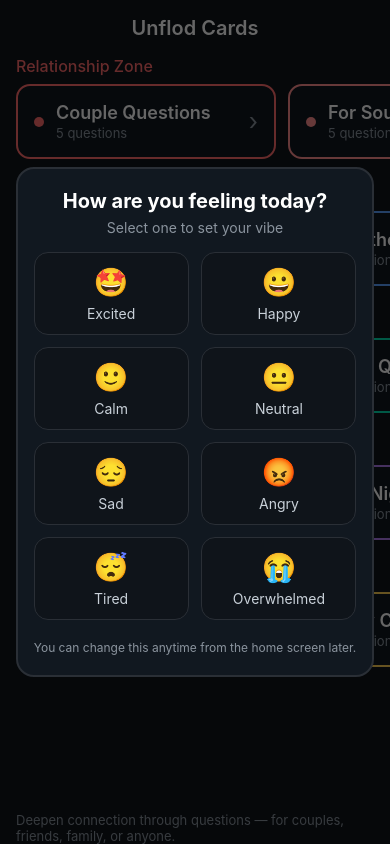
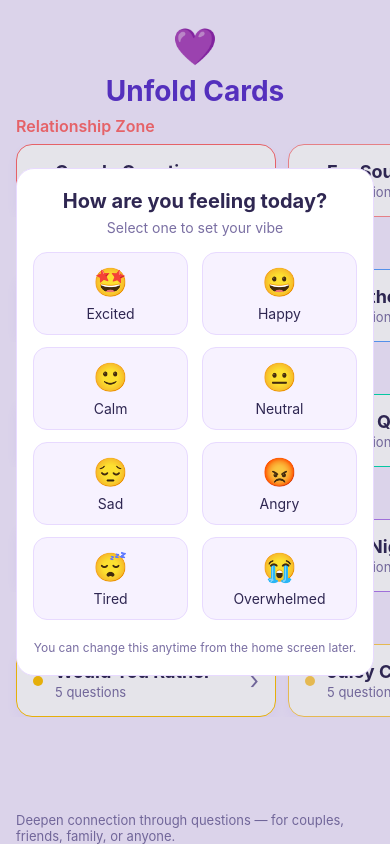
Before and after one commit to Engrjalalkhan/unfold-cards-1, a React Native app: screen / in a window 390 px wide. Built offline with nearby package versions, Linux system fonts and the light colour scheme.

Commit message:
theme and layout changed

```diff
--- a/App.js
+++ b/App.js
@@ -2,6 +2,7 @@
 import React from 'react';
 import { StyleSheet, Text, View, FlatList, TouchableOpacity, SafeAreaView, ScrollView } from 'react-native';
 import { zones } from './data/decks';
+import { theme } from './theme';
 
 function Header({ title, onBack }) {
   return (
@@ -15,6 +16,15 @@
       )}
       <Text style={styles.headerTitle}>{title}</Text>
       <View style={{ width: 64 }} />
+    </View>
+  );
+}
+
+function BrandHeader() {
+  return (
+    <View style={styles.brandHeader}>
+      <Text style={styles.brandIcon}>💜</Text>
+      <Text style={styles.brandTitle}>Unfold Cards</Text>
     </View>
   );
 }
@@ -85,7 +95,7 @@
 function HomeScreen({ onSelectCategory }) {
   return (
     <SafeAreaView style={styles.screen}>
-      <Header title="Unflod Cards" />
+      <BrandHeader />
       <ScrollView contentContainerStyle={{ paddingBottom: 32 }}>
         {zones.map((zone) => (
           <ZoneSection key={zone.id} zone={zone} onSelectCategory={onSelectCategory} />
@@ -167,7 +177,7 @@
 const styles = StyleSheet.create({
   screen: {
     flex: 1,
-    backgroundColor: '#0F141A',
+    backgroundColor: theme.colors.background,
   },
   header: {
     flexDirection: 'row',
@@ -180,14 +190,21 @@
     paddingVertical: 6,
     paddingHorizontal: 8,
     borderRadius: 8,
-    backgroundColor: 'rgba(255,255,255,0.08)',
+    backgroundColor: theme.colors.surfaceTint,
   },
-  backText: { color: '#C9D1D9', fontSize: 16 },
-  headerTitle: { color: '#FFFFFF', fontSize: 20, fontWeight: '600' },
+  backText: { color: theme.colors.textMuted, fontSize: 16 },
+  headerTitle: { color: theme.colors.text, fontSize: 20, fontWeight: '600' },
+  brandHeader: {
+    alignItems: 'center',
+    paddingTop: 24,
+    paddingBottom: 8,
+  },
+  brandIcon: { fontSize: 36 },
+  brandTitle: { color: theme.colors.primaryText, fontSize: 28, fontWeight: '700', marginTop: 6 },
   sectionTitle: {
-    color: '#C9D1D9',
+    color: theme.colors.textMuted,
     fontSize: 16,
-    fontWeight: '500',
+    fontWeight: '600',
     marginBottom: 8,
     paddingHorizontal: 16,
   },
@@ -195,28 +212,33 @@
     flexDirection: 'row',
     alignItems: 'center',
     padding: 16,
-    borderRadius: 14,
-    backgroundColor: '#111820',
-    borderWidth: 2,
+    borderRadius: 16,
+    backgroundColor: theme.colors.surface,
+    borderWidth: 1,
+    borderColor: theme.colors.border,
     minWidth: 260,
+    shadowColor: theme.colors.shadow,
+    shadowOpacity: 0.35,
+    shadowOffset: { width: 0, height: 6 },
+    shadowRadius: 12,
   },
   deckBadge: { width: 10, height: 10, borderRadius: 5, marginRight: 12 },
-  deckTitle: { color: '#FFFFFF', fontSize: 18, fontWeight: '600' },
-  deckSubtitle: { color: '#8B949E', fontSize: 13, marginTop: 2 },
-  chevron: { color: '#8B949E', fontSize: 24, marginLeft: 12 },
+  deckTitle: { color: theme.colors.text, fontSize: 18, fontWeight: '700' },
+  deckSubtitle: { color: theme.colors.textMuted, fontSize: 13, marginTop: 2 },
+  chevron: { color: theme.colors.textMuted, fontSize: 24, marginLeft: 12 },
   footerNote: { paddingHorizontal: 16, paddingTop: 8 },
-  footerText: { color: '#8B949E', fontSize: 13 },
+  footerText: { color: theme.colors.textMuted, fontSize: 13 },
   card: {
     marginHorizontal: 16,
     marginTop: 8,
-    backgroundColor: '#111820',
-    borderRadius: 16,
-    borderWidth: 2,
+    backgroundColor: theme.colors.surface,
+    borderRadius: 20,
+    borderWidth: 1,
     padding: 20,
     minHeight: 220,
     justifyContent: 'center',
   },
-  cardPrompt: { color: '#FFFFFF', fontSize: 20, lineHeight: 28 },
+  cardPrompt: { color: theme.colors.text, fontSize: 20, lineHeight: 28 },
   controls: {
     flexDirection: 'row',
     alignItems: 'center',
@@ -229,21 +251,21 @@
     marginHorizontal: 6,
     paddingVertical: 12,
     borderRadius: 12,
-    backgroundColor: 'rgba(255,255,255,0.08)',
+    backgroundColor: theme.colors.surfaceTint,
     alignItems: 'center',
   },
   primaryBtn: {},
-  controlText: { color: '#C9D1D9', fontSize: 16, fontWeight: '500' },
-  primaryText: { color: '#0F141A', fontWeight: '700' },
+  controlText: { color: theme.colors.text, fontSize: 16, fontWeight: '600' },
+  primaryText: { color: '#FFFFFF', fontWeight: '700' },
   progress: { alignItems: 'center', marginTop: 8 },
-  progressText: { color: '#8B949E', fontSize: 13 },
+  progressText: { color: theme.colors.textMuted, fontSize: 13 },
   moodOverlay: {
     position: 'absolute',
     top: 0,
     left: 0,
     right: 0,
     bottom: 0,
-    backgroundColor: 'rgba(0,0,0,0.6)',
+    backgroundColor: theme.colors.overlay,
     alignItems: 'center',
     justifyContent: 'center',
     zIndex: 1000,
@@ -251,15 +273,15 @@
   moodCard: {
     width: '92%',
     maxWidth: 560,
-    backgroundColor: '#111820',
+    backgroundColor: theme.colors.surface,
     borderRadius: 18,
-    borderWidth: 2,
-    borderColor: '#2A2F36',
+    borderWidth: 1,
+    borderColor: theme.colors.border,
     paddingVertical: 20,
     paddingHorizontal: 16,
   },
-  moodTitle: { color: '#FFFFFF', fontSize: 20, fontWeight: '700', textAlign: 'center' },
-  moodSubtitle: { color: '#8B949E', fontSize: 14, textAlign: 'center', marginTop: 6 },
+  moodTitle: { color: theme.colors.text, fontSize: 20, fontWeight: '700', textAlign: 'center' },
+  moodSubtitle: { color: theme.colors.textMuted, fontSize: 14, textAlign: 'center', marginTop: 6 },
   moodGrid: {
     flexDirection: 'row',
     flexWrap: 'wrap',
@@ -271,12 +293,12 @@
     marginBottom: 12,
     paddingVertical: 12,
     borderRadius: 14,
-    backgroundColor: '#0F141A',
+    backgroundColor: theme.colors.surfaceTint,
     borderWidth: 1,
-    borderColor: '#2A2F36',
+    borderColor: theme.colors.border,
     alignItems: 'center',
   },
   moodEmoji: { fontSize: 28 },
-  moodLabel: { color: '#C9D1D9', fontSize: 14, marginTop: 6 },
-  moodHint: { color: '#8B949E', fontSize: 12, textAlign: 'center', marginTop: 8 },
+  moodLabel: { color: theme.colors.text, fontSize: 14, marginTop: 6 },
+  moodHint: { color: theme.colors.textMuted, fontSize: 12, textAlign: 'center', marginTop: 8 },
 });
--- /dev/null
+++ b/theme.js
@@ -0,0 +1,17 @@
+export const theme = {
+  colors: {
+    // Approximated from provided mock (will adjust to exact swatches)
+    background: '#F4ECFF',
+    surface: '#FFFFFF',
+    surfaceTint: '#F7F2FF',
+    border: '#E8DAFF',
+    primary: '#7C4DFF',
+    primaryText: '#5B33CC',
+    text: '#2F2752',
+    textMuted: '#7A6FA3',
+    overlay: 'rgba(47,39,82,0.12)',
+    shadow: 'rgba(124,77,255,0.15)',
+  },
+  radius: { xl: 20, lg: 16, md: 12, sm: 10 },
+  spacing: { xs: 6, sm: 8, md: 12, lg: 16, xl: 20 },
+};
```
